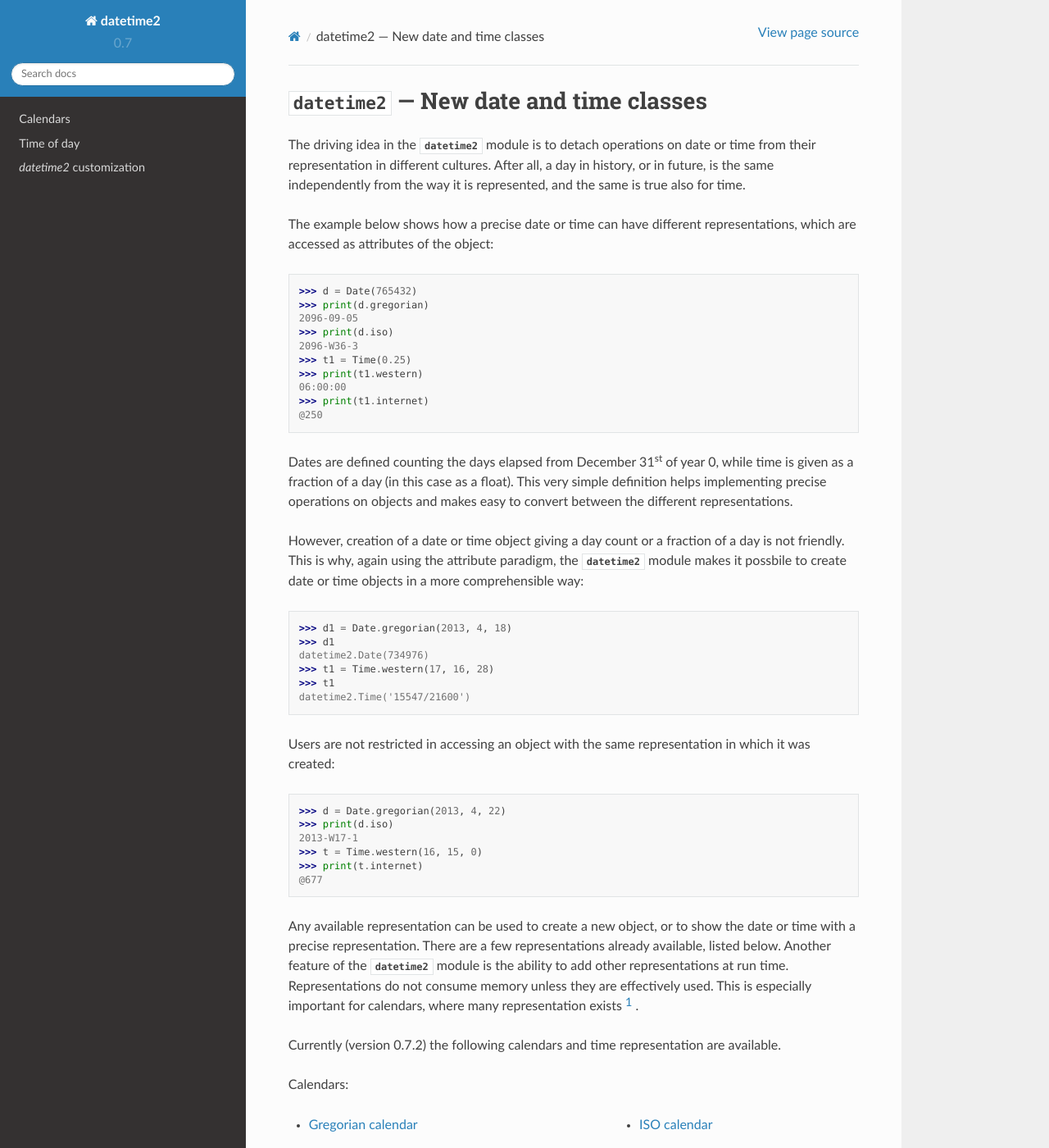
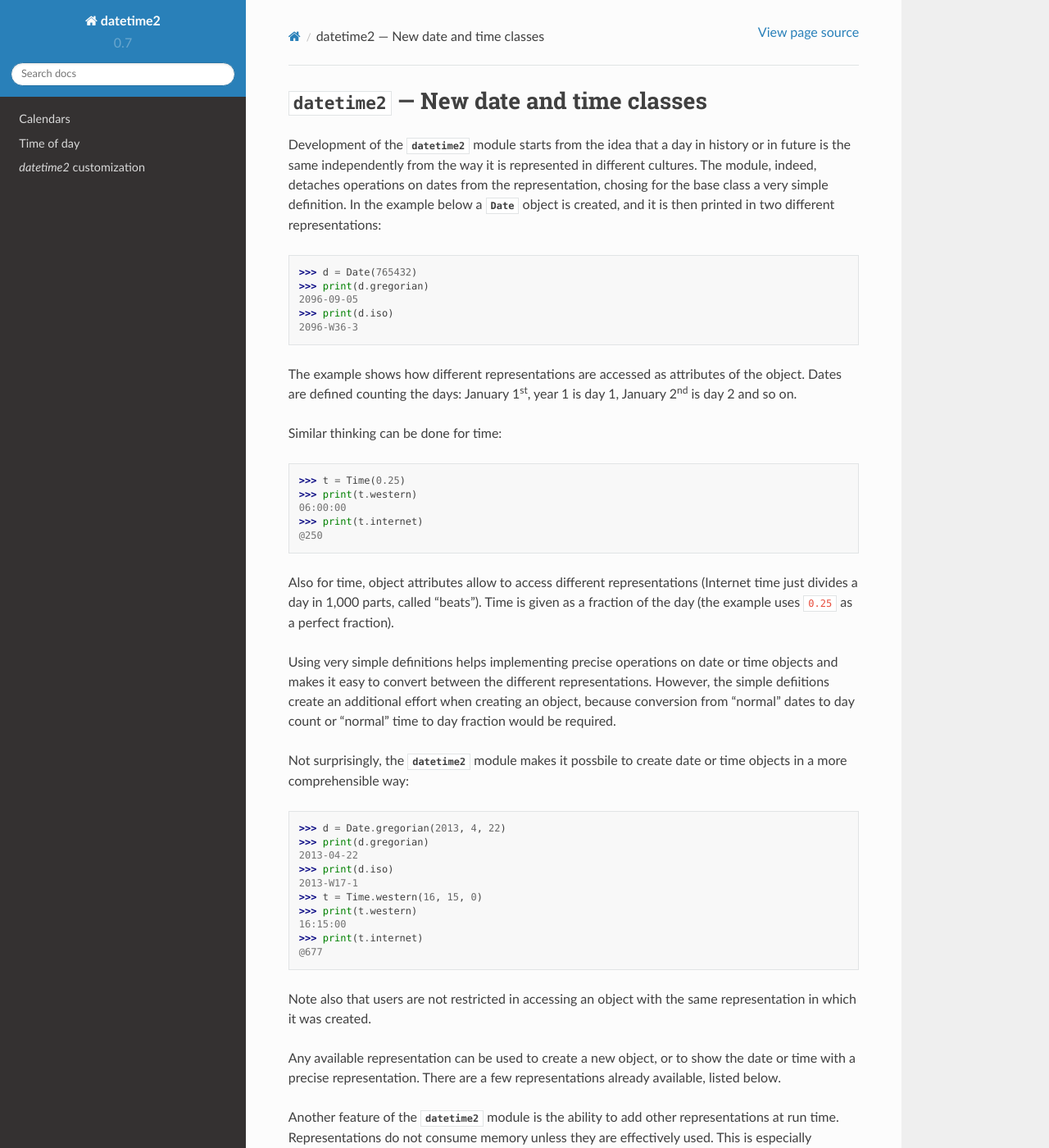
Before and after one commit to fricciardi/datetime2, a Sphinx documentation site: the page built from docs/index.rst, in a window 1280 px wide and 1400 px high. Shown: the whole window at 82% size. Built offline with Sphinx 7.4.7 and the Read the Docs theme 2.0.0, drawn with Linux system fonts in a browser that asks for light colours.

Commit message:
Further re-editing of the overview of the module

```diff
--- a/docs/index.rst
+++ b/docs/index.rst
@@ -24,13 +24,12 @@
    interface
 
 
-The driving idea in the :mod:`datetime2` module is to detach operations
-on date or time from their representation in different cultures. After
-all, a day in history, or in future, is the same independently from the
-way it is represented, and the same is true also for time.
-
-The example below shows how a precise date or time can have different
-representations, which are accessed as attributes of the object:
+Development of the :mod:`datetime2` module starts from the idea that a
+day in history or in future is the same independently from the way it
+is represented in different cultures. The module, indeed, detaches
+operations on dates from the representation, chosing for the base class
+a very simple definition. In the example below a :class:`Date` object
+is created, and it is then printed in two different representations:
 
 .. doctest::
 
@@ -39,47 +38,57 @@ representations, which are accessed as attributes of the object:
    2096-09-05
    >>> print(d.iso)
    2096-W36-3
-   >>> t1 = Time(0.25)
-   >>> print(t1.western)
-   06:00:00
-   >>> print(t1.internet)
-   @250
 
-Dates are defined counting the days elapsed from December 31\ :sup:`st` of
-year 0, while time is given as a fraction of a day (in this case as a float).
-This very simple definition helps implementing precise operations on objects and
-makes easy to convert between the different representations.
+The example shows how different representations are accessed as
+attributes of the object. Dates are defined counting the days:
+January 1\ :sup:`st`, year 1 is day 1, January 2\ :sup:`nd` is
+day 2 and so on.
 
-However, creation of a date or time object giving a day count or a
-fraction of a day is not friendly. This is why, again using the attribute
-paradigm, the :mod:`datetime2` module makes it possbile to create date or
-time objects in a more comprehensible way:
+Similar thinking can be done for time:
 
 .. doctest::
 
-   >>> d1 = Date.gregorian(2013, 4, 18)
-   >>> d1
-   datetime2.Date(734976)
-   >>> t1 = Time.western(17, 16, 28)
-   >>> t1
-   datetime2.Time('15547/21600')
+   >>> t = Time(0.25)
+   >>> print(t.western)
+   06:00:00
+   >>> print(t.internet)
+   @250
 
-Users are not restricted in accessing an object with the same
-representation in which it was created:
+Also for time, object attributes allow to access different representations
+(Internet time just divides a day in 1,000 parts, called "beats"). Time is
+given as a fraction of the day (the example uses ``0.25`` as a perfect
+fraction).
+
+Using very simple definitions helps implementing precise operations on date
+or time objects and makes it easy to convert between the different
+representations. However, the simple defiitions create an additional effort
+when creating an object, because conversion from "normal" dates to day count
+or "normal" time to day fraction would be required.
+
+Not surprisingly, the :mod:`datetime2` module makes it possbile to create
+date or time objects in a more comprehensible way:
 
 .. doctest::
 
    >>> d = Date.gregorian(2013, 4, 22)
+   >>> print(d.gregorian)
+   2013-04-22
    >>> print(d.iso)
    2013-W17-1
    >>> t = Time.western(16, 15, 0)
+   >>> print(t.western)
+   16:15:00
    >>> print(t.internet)
    @677
 
+Note also that users are not restricted in accessing an object with the same
+representation in which it was created.
+
 Any available representation can be used to create a new object, or
 to show the date or time with a precise representation. There are a
-few representations already available, listed below. Another feature
-of the :mod:`datetime2` module is the ability to add other
+few representations already available, listed below.
+
+Another feature of the :mod:`datetime2` module is the ability to add other
 representations at run time. Representations do not consume memory
 unless they are effectively used. This is especially important for
 calendars, where many representation exists [#many]_ .
```
